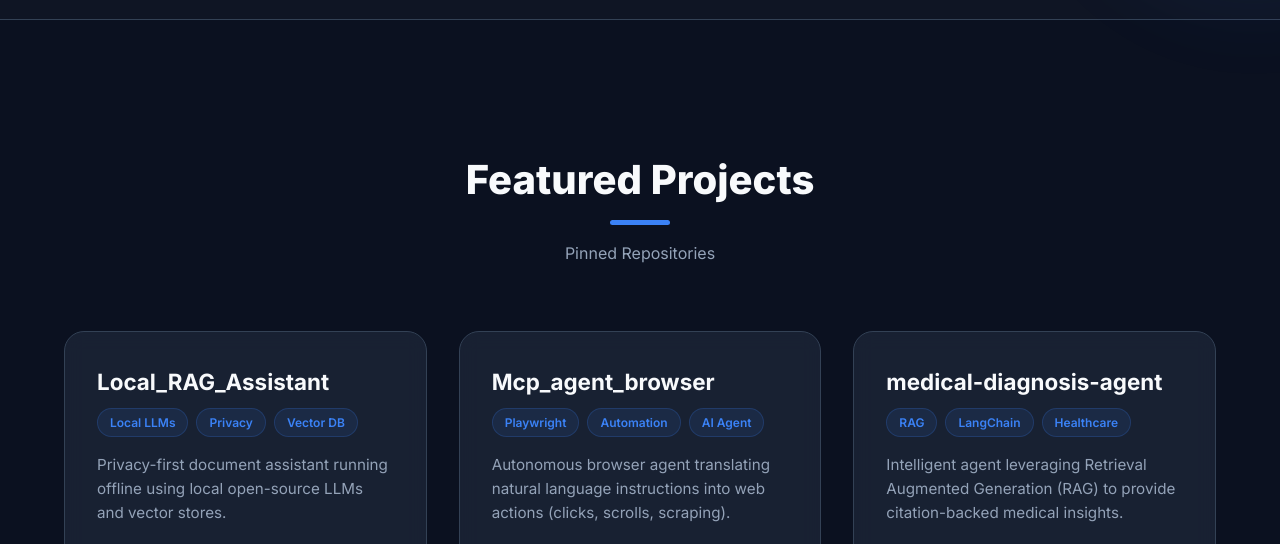
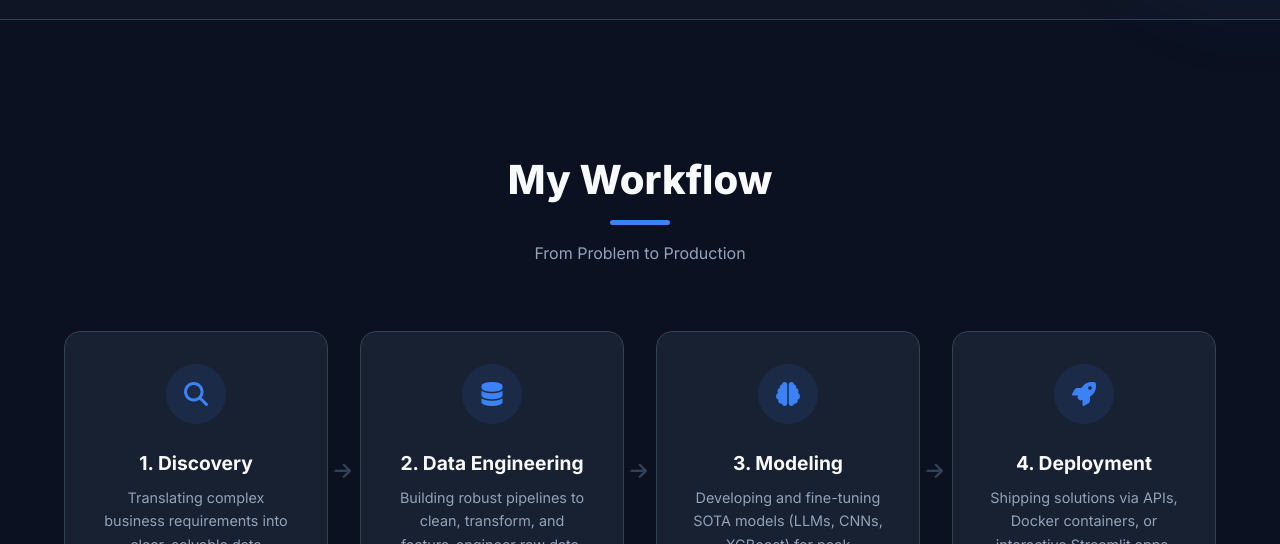
Before and after one commit to AnvithAnvi/Anvith-Portfolio, a plain HTML site: page index.html in a window 1280 px wide. Shown: the part 836-1380 px from the top of the page. Drawn offline with Linux system fonts and the light colour scheme; animation ran at ten frames a second.

Commit message:
Update index.html

```diff
--- a/index.html
+++ b/index.html
@@ -38,7 +38,7 @@
         /* --- RESET --- */
         * { margin: 0; padding: 0; box-sizing: border-box; }
         body { transition: background-color 0.3s, color 0.3s; font-family: 'Inter', sans-serif; background-color: var(--bg-body); color: var(--text-main); line-height: 1.6; overflow-x: hidden; }
-        a, .btn, .theme-switch, .form-control, .card, .skill-box, .edu-card, .award-card { transition: 0.3s; }
+        a, .btn, .theme-switch, .form-control, .card, .skill-box, .edu-card, .award-card, .workflow-item { transition: 0.3s; }
 
         /* --- CANVAS BG --- */
         #canvas-bg { position: fixed; top: 0; left: 0; width: 100%; height: 100%; z-index: -1; }
@@ -94,6 +94,22 @@
         .section-header { text-align: center; margin-bottom: 4rem; }
         .section-title { font-size: 2.5rem; font-weight: 800; margin-bottom: 0.5rem; }
         .underline { width: 60px; height: 5px; background: var(--accent); margin: 0 auto; border-radius: 5px; }
+
+        /* --- WORKFLOW (NEW) --- */
+        .workflow-grid { display: grid; grid-template-columns: repeat(auto-fit, minmax(220px, 1fr)); gap: 2rem; margin-top: 2rem; }
+        .workflow-item { background: var(--bg-card); padding: 2rem; border-radius: 16px; border: 1px solid var(--border); text-align: center; backdrop-filter: blur(5px); position: relative; }
+        .workflow-item:hover { transform: translateY(-5px); border-color: var(--accent); box-shadow: var(--shadow); }
+        .workflow-icon { width: 60px; height: 60px; margin: 0 auto 1.5rem; background: rgba(59, 130, 246, 0.1); color: var(--accent); border-radius: 50%; display: flex; align-items: center; justify-content: center; font-size: 1.5rem; }
+        .workflow-item h4 { font-size: 1.2rem; margin-bottom: 0.5rem; color: var(--text-main); }
+        .workflow-item p { font-size: 0.9rem; color: var(--text-sub); }
+        /* Small connector line between items on desktop */
+        @media (min-width: 768px) {
+            .workflow-item:not(:last-child)::after {
+                content: '\f061'; font-family: "Font Awesome 6 Free"; font-weight: 900;
+                position: absolute; right: -1.5rem; top: 50%; transform: translateY(-50%);
+                color: var(--border); font-size: 1.2rem; z-index: 1;
+            }
+        }
 
         /* --- CARDS --- */
         .grid-container { display: grid; grid-template-columns: repeat(auto-fit, minmax(320px, 1fr)); gap: 2rem; }
@@ -166,6 +182,7 @@
             nav ul { display: none; }
             .contact-container { grid-template-columns: 1fr; }
             #chatbot-window { width: 90%; right: 5%; }
+            .workflow-item:not(:last-child)::after { display: none; }
         }
     </style>
 </head>
@@ -233,6 +250,36 @@
             <div class="marquee-item"><i class="fab fa-aws"></i> AWS</div>
         </div>
     </div>
+
+    <section class="section-padding" id="workflow">
+        <div class="section-header reveal">
+            <h2 class="section-title">My Workflow</h2>
+            <div class="underline"></div>
+            <p style="margin-top: 1rem; color: var(--text-sub);">From Problem to Production</p>
+        </div>
+        <div class="workflow-grid reveal">
+            <div class="workflow-item">
+                <div class="workflow-icon"><i class="fas fa-search"></i></div>
+                <h4>1. Discovery</h4>
+                <p>Translating complex business requirements into clear, solvable data problems.</p>
+            </div>
+            <div class="workflow-item">
+                <div class="workflow-icon"><i class="fas fa-database"></i></div>
+                <h4>2. Data Engineering</h4>
+                <p>Building robust pipelines to clean, transform, and feature-engineer raw data.</p>
+            </div>
+            <div class="workflow-item">
+                <div class="workflow-icon"><i class="fas fa-brain"></i></div>
+                <h4>3. Modeling</h4>
+                <p>Developing and fine-tuning SOTA models (LLMs, CNNs, XGBoost) for peak performance.</p>
+            </div>
+            <div class="workflow-item">
+                <div class="workflow-icon"><i class="fas fa-rocket"></i></div>
+                <h4>4. Deployment</h4>
+                <p>Shipping solutions via APIs, Docker containers, or interactive Streamlit apps.</p>
+            </div>
+        </div>
+    </section>
 
     <section class="section-padding" id="projects">
         <div class="section-header reveal">
@@ -399,7 +446,7 @@
     </section>
 
     <footer>
-        <p>&copy; <span id="year"></span> Krishna Anvith V.</p>
+        <p>&copy; <span id="year"></span> Krishna Anvith V. Built with AI.</p>
     </footer>
 
     <div id="chatbot-icon"><i class="fas fa-comment-dots fa-lg"></i></div>
```
